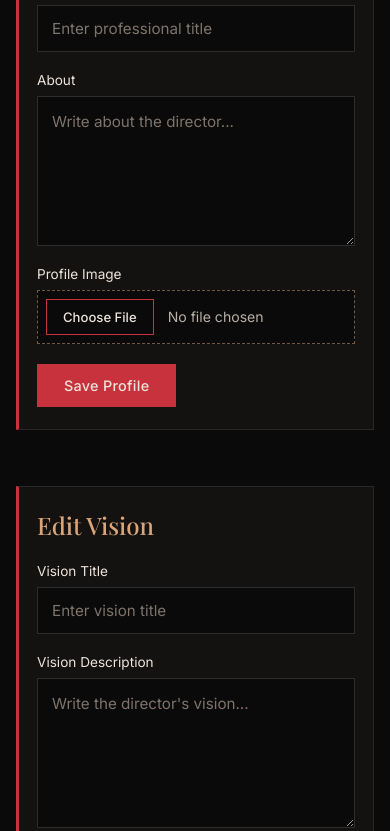
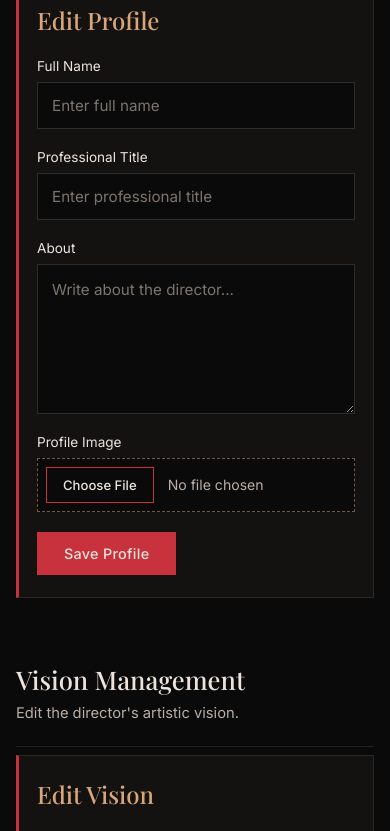
Before and after one commit to Veroos-Code/MoatazTheatre, a plain HTML site: page dashboard.html in a window 390 px wide. Shown: the part 1169-2000 px from the top of the page. Drawn offline with nearby package versions, Linux system fonts and the light colour scheme; a script that the page names is missing; a web font is replaced by a local one.

Commit message:
Add files via upload
update

```diff
--- a/css/style.css
+++ b/css/style.css
@@ -1809,21 +1809,15 @@ body.dashboard-page .dashboard-main {
     flex: 1;
     min-width: 0;
     margin-left: 270px;
-    padding: 150px clamp(20px, 4vw, 56px) 60px;
+    padding: 40px clamp(20px, 4vw, 56px) 60px;
 }
 body.dashboard-page .dashboard-header {
-    position: fixed;
-    top: 0;
-    left: 270px;
-    right: 0;
-    z-index: 50;
-    height: 130px;
     display: flex;
     justify-content: space-between;
     align-items: center;
     gap: 16px;
-    padding: 0 clamp(20px, 4vw, 56px);
-    background: var(--bg);
+    padding-bottom: 24px;
+    margin-bottom: 8px;
     border-bottom: 1px solid var(--line);
 }
 body.dashboard-page .dashboard-header span {
@@ -2078,8 +2072,8 @@ body.dashboard-page #messages-list p {
 @media (max-width: 900px) {
     body.dashboard-page .dashboard { flex-direction: column; }
 
-    body.dashboard-page .dashboard { padding-top: 120px; }
-    body.dashboard-page .dashboard-main { margin-left: 0; padding-top: 0; }
+    body.dashboard-page .dashboard { padding-top: 56px; }
+    body.dashboard-page .dashboard-main { margin-left: 0; padding-top: 24px; }
 
     body.dashboard-page .dashboard-sidebar {
         position: fixed;
@@ -2134,24 +2128,9 @@ body.dashboard-page #messages-list p {
         white-space: nowrap;
     }
     body.dashboard-page .admin-label { display: none; }
-
-    body.dashboard-page .dashboard-header {
-        position: fixed;
-        top: 56px;
-        left: 0;
-        right: 0;
-        z-index: 55;
-        height: 64px;
-        margin: 0;
-        padding: 0 clamp(20px, 4vw, 56px);
-        overflow: hidden;
-    }
-    body.dashboard-page .dashboard-header p { display: none; }
-    body.dashboard-page .dashboard-header h1 { margin-top: 4px; font-size: 1.3rem; }
 }
 @media (max-width: 600px) {
-    body.dashboard-page .dashboard-main { padding: 0 16px 48px; }
-    body.dashboard-page .dashboard-header { padding: 0 16px; }
+    body.dashboard-page .dashboard-main { padding: 24px 16px 48px; }
     body.dashboard-page .dashboard-logo { display: none; }
     body.dashboard-page .dashboard-welcome { padding: 22px 18px; }
     body.dashboard-page .dashboard-cards { grid-template-columns: 1fr; }
```
